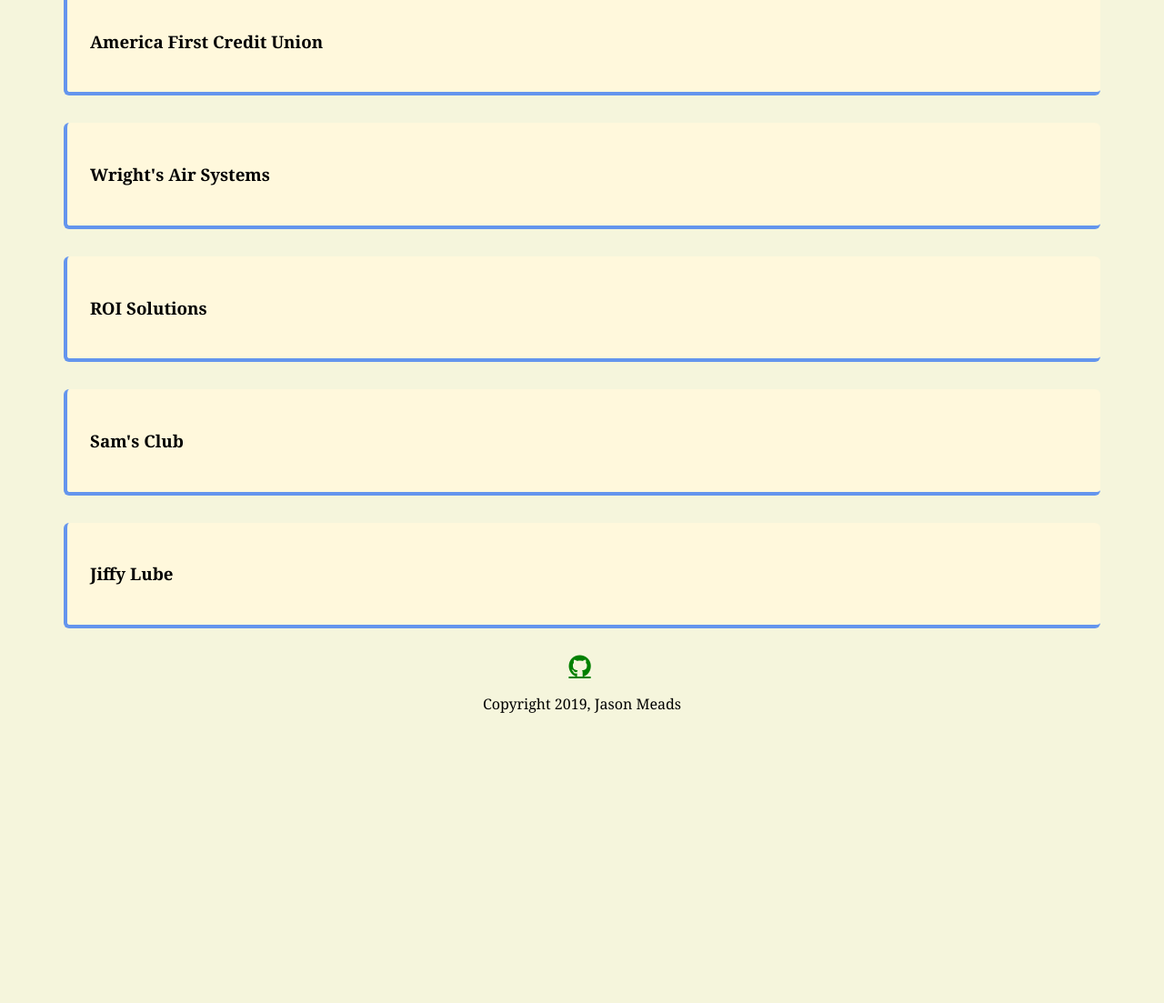
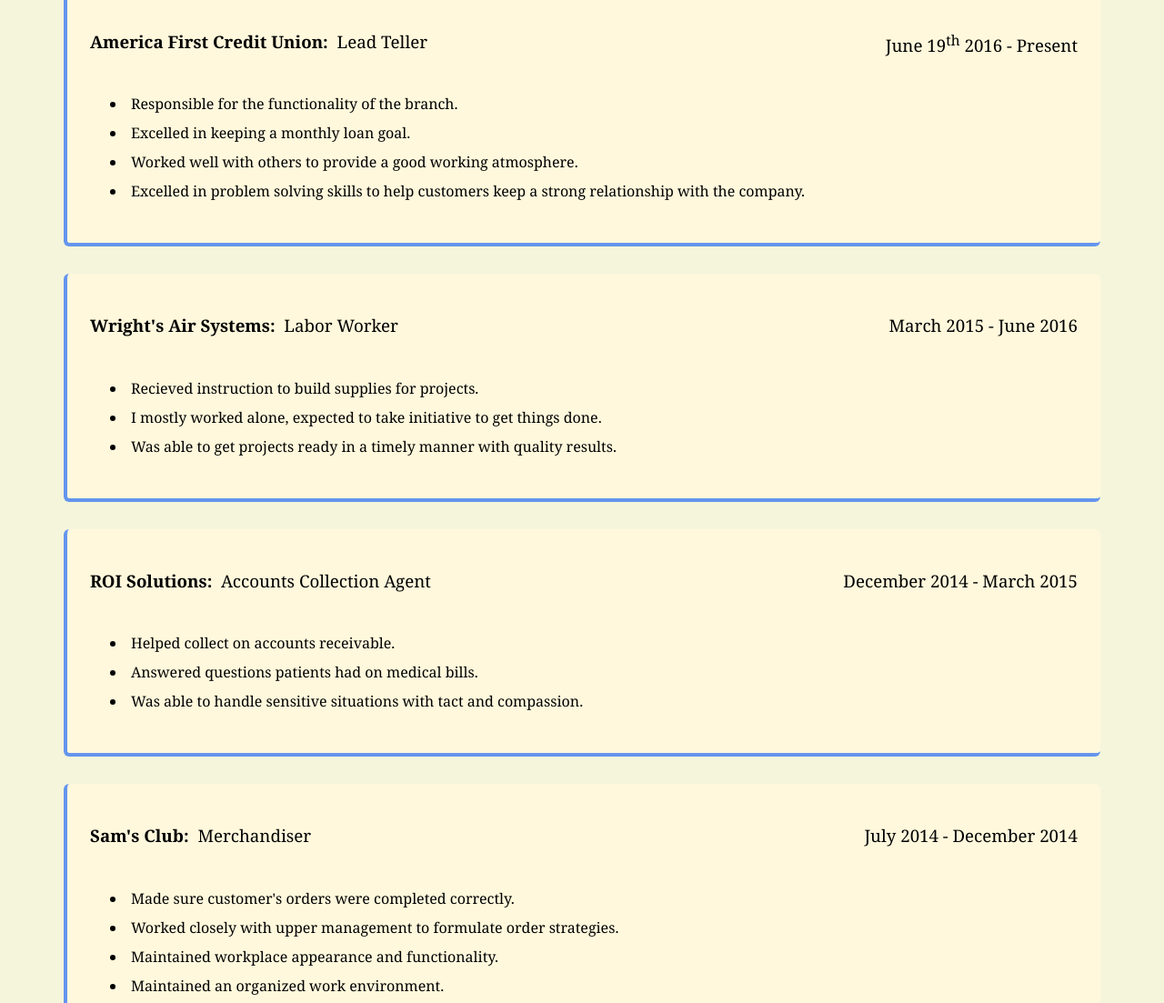
Before and after one commit to jrmeads/profile, a plain HTML site: page Resume/resume.html in a window 1280 px wide. Shown: the part 540-1643 px from the top of the page at 91% size. Before the commit the page ends 1341 px from the top, so only its background shows below. Drawn offline with Linux system fonts and the light colour scheme.

Commit message:
resume update
updated resume, and experience bar to prepare for job applications

```diff
--- a/Resume/resStyles.css
+++ b/Resume/resStyles.css
@@ -105,11 +105,11 @@
         left: 570px;
         top: 140px;
     }
-    #profile-image img.profile-image-one:hover {
+    /* #profile-image img.profile-image-one:hover {
 
     opacity: 0;
 
-    }
+    } */
     header {
         text-align: center;
         background: url("../img/code.jpg") no-repeat top center;
@@ -166,3 +166,16 @@
     max-width: 1200px;
 
 }
+.card-head{
+display: inline;
+float: left;
+
+}
+.toj {
+display: inline;
+float: right;
+font-weight: normal;
+}
+.list {
+    padding: 5px;
+}
--- a/Resume/resume.html
+++ b/Resume/resume.html
@@ -15,7 +15,7 @@
             <ul class="topNav" id="navbar">
 
                 <li class="navName">Jason's Resum&#233;	</li>
-                <li><a class="linkEffects" href="../profile.html">Home</a></li>
+                <li><a class="linkEffects" href="../index.html">Home</a></li>
                 <li><a class="linkEffects" href="../Experience/experience.html">Experience</a></li>
                 <li> <a class="linkEffects" href="resume.html">Resum&#233;</a></li>
             </ul>
@@ -30,29 +30,67 @@
         <main>
             <section class="flex">
                 <article class="card">
-                    <h3> America First Credit Union</h3>
+                    <h3 class="card-head"> America First Credit Union: &nbsp;</h3>
+                    <h3 class="toj">June 19<sup>th</sup> 2016 - Present</h3>
+                    <h3 style="font-weight: normal;">Lead Teller</h3>
+
+                    <ul>
+                        <br>
+                        <li class="list">Responsible for the functionality of the branch.</li>
+                        <li class="list">Excelled in keeping a monthly loan goal.</li>
+                        <li class="list">Worked well with others to provide a good working atmosphere. </li>
+                        <li class="list">Excelled in problem solving skills to help customers keep a strong relationship with the company.</li>
+                    </ul>
+
 
                 </article>
                 <article class="card">
-                    <h3>Wright's Air Systems</h3>
+                        <h3 class="card-head">Wright's Air Systems: &nbsp;</h3>
+                        <h3 class="toj">March 2015 - June 2016</h3>
+                        <h3 style="font-weight: normal;">Labor Worker</h3>
+
+                        <ul>
+                            <br>
+                            <li class="list">Recieved instruction to build supplies for projects.</li>
+                            <li class="list">I mostly worked alone, expected to take initiative to get things done.</li>
+                            <li class="list">Was able to get projects ready in a timely manner with quality results. </li>
+
+                        </ul>
 
                 </article>
                 <article class="card">
-                    <h3>ROI Solutions</h3>
+                        <h3 class="card-head">ROI Solutions: &nbsp;</h3>
+                        <h3 class="toj">December 2014 - March 2015</h3>
+                        <h3 style="font-weight: normal;">Accounts Collection Agent</h3>
+
+                        <ul>
+                            <br>
+                            <li class="list">Helped collect on accounts receivable.</li>
+                            <li class="list">Answered questions patients had on medical bills.</li>
+                            <li class="list">Was able to handle sensitive situations with tact and compassion.</li>
+
+                        </ul>
 
                 </article>
                 <article class="card">
-                        <h3>Sam's Club</h3>
+                        <h3 class="card-head"> Sam's Club: &nbsp;</h3>
+                        <h3 class="toj">July 2014 - December 2014</h3>
+                        <h3 style="font-weight: normal;">Merchandiser</h3>
+
+                        <ul>
+                            <br>
+                            <li class="list">Made sure customer's orders were completed correctly.</li>
+                            <li class="list">Worked closely with upper management to formulate order strategies. </li>
+                            <li class="list">Maintained workplace appearance and functionality.</li>
+                            <li class="list">Maintained an organized work environment.</li>
+                        </ul>
 
                     </article>
-                    <article class="card">
-                            <h3>Jiffy Lube</h3>
 
-                        </article>
             </section>
         </main>
         <footer>
-                <a href="https://github.com/jrmeads/profile.git" class="fab fa-github" style="font-size:25px; color:green; margin-right: 5px;"></a>
+                <a href="https://github.com/jrmeads/profile.git" target="_blank" class="fab fa-github" style="font-size:25px; color:green; margin-right: 5px;"></a>
 
             <p>Copyright 2019, Jason Meads</p>
         </footer>
--- a/styles.css
+++ b/styles.css
@@ -30,11 +30,12 @@
         left: 570px;
         top: 140px;
     }
+    /* not applicable
     #profile-image img.profile-image-one:hover {
 
     opacity: 0;
 
-    }
+    }*/
     header {
         text-align: center;
         background: url("img/code.jpg") no-repeat top center;
```
Also changed, not shown: Experience/exStyles.css (+12 -2 lines), Experience/experience.html (+16 -4 lines), index.html (renamed from profile.html, +10 -6 lines), 1 other file.
